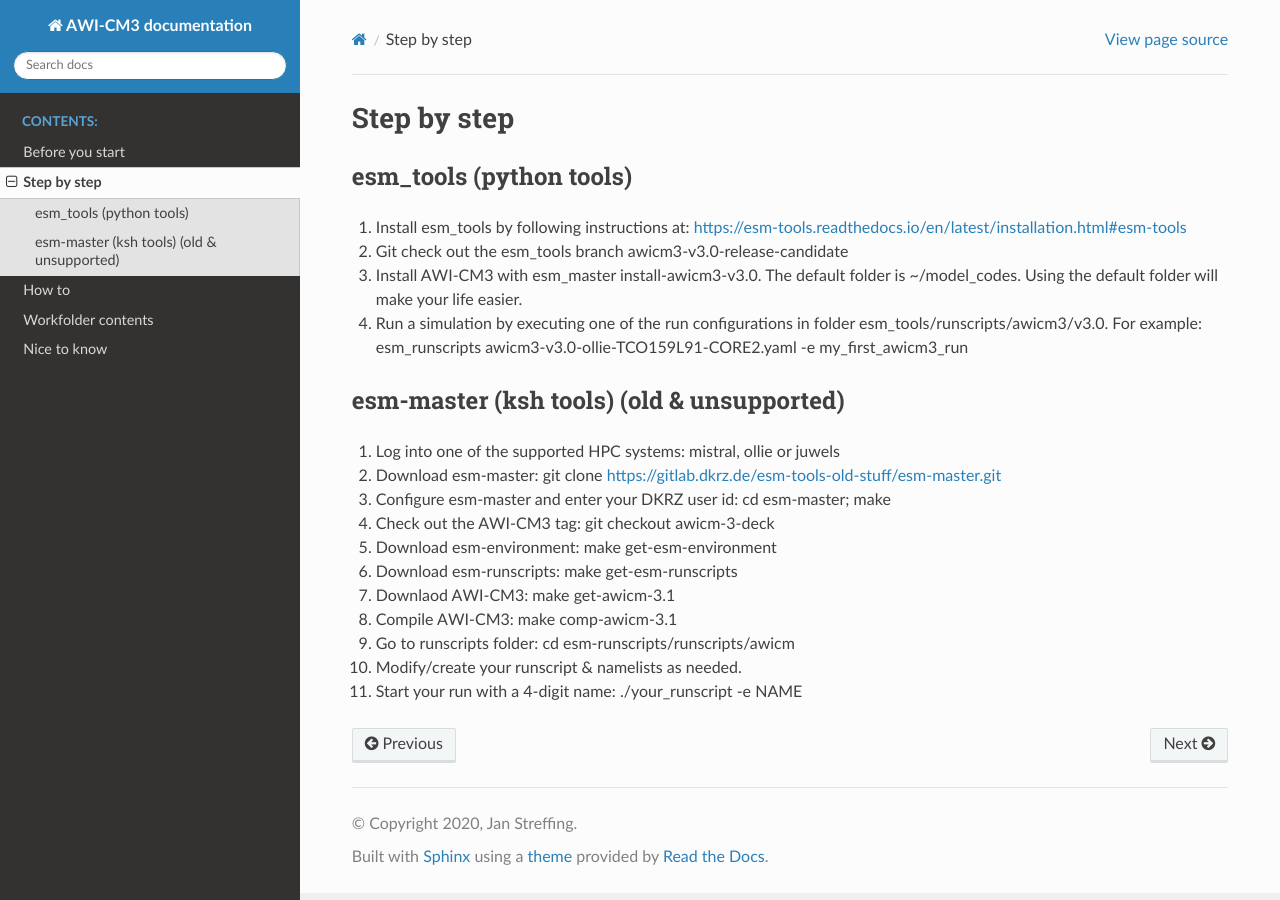
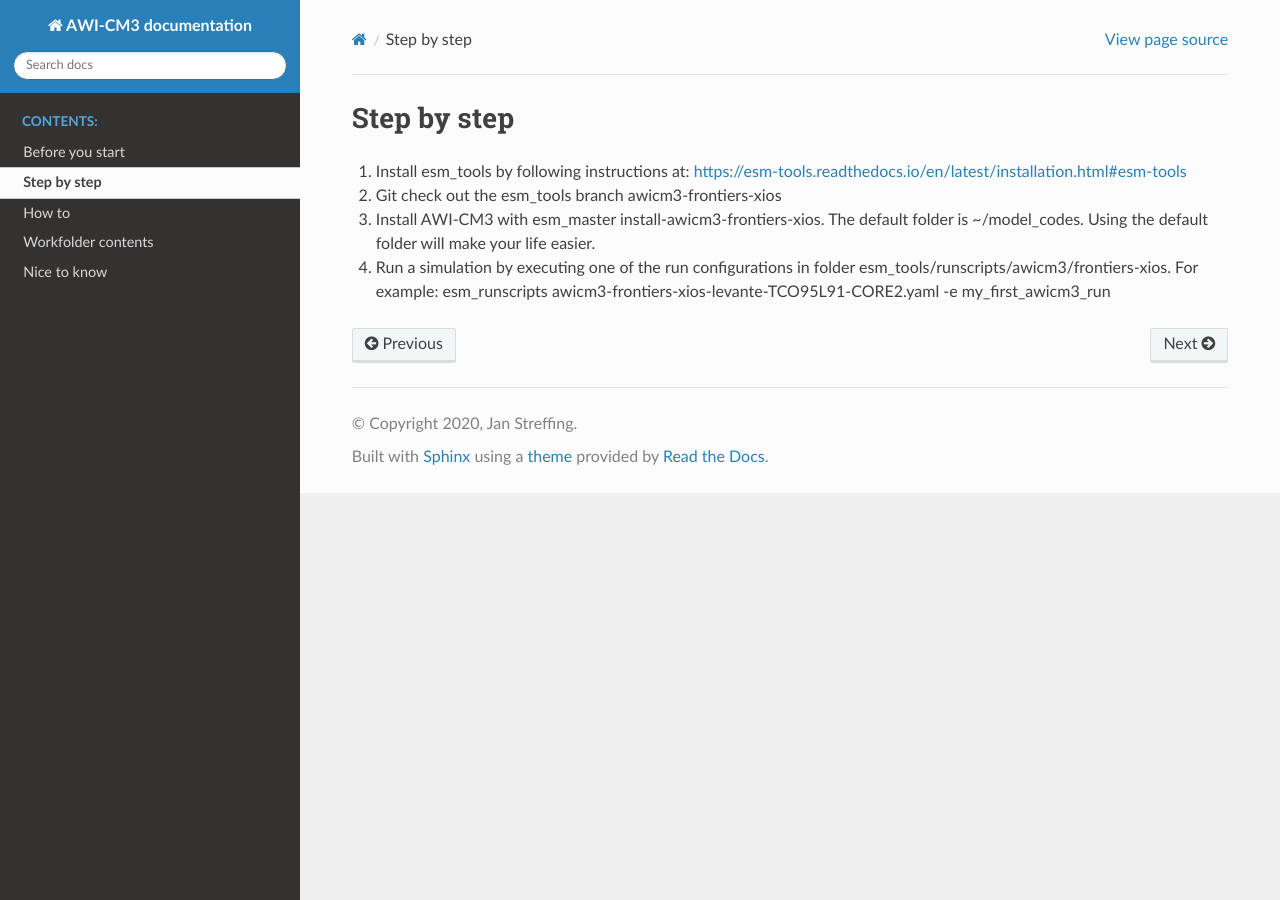
Before and after one commit to AWI-ESM/documentation_AWI-CM3, a Sphinx documentation site: the page built from source/quickstart.rst, in a window 1280 px wide. Built offline with Sphinx 7.4.7 and the Read the Docs theme 2.0.0, drawn with Linux system fonts in a browser that asks for light colours.

Commit message:
remove deprecated ksh esm_tools

```diff
--- a/source/quickstart.rst
+++ b/source/quickstart.rst
@@ -3,27 +3,7 @@
 Step by step
 ************
 
-########################
-esm_tools (python tools)
-########################
-
 1. Install esm_tools by following instructions at: https://esm-tools.readthedocs.io/en/latest/installation.html#esm-tools
-2. Git check out the esm_tools branch awicm3-v3.0-release-candidate
-3. Install AWI-CM3 with esm_master install-awicm3-v3.0. The default folder is ~/model_codes. Using the default folder will make your life easier.
-4. Run a simulation by executing one of the run configurations in folder esm_tools/runscripts/awicm3/v3.0. For example: esm_runscripts awicm3-v3.0-ollie-TCO159L91-CORE2.yaml -e my_first_awicm3_run
-
-##########################################
-esm-master (ksh tools) (old & unsupported)
-##########################################
-
-1. Log into one of the supported HPC systems: mistral, ollie or juwels
-2. Download esm-master: git clone https://gitlab.dkrz.de/esm-tools-old-stuff/esm-master.git
-3. Configure esm-master and enter your DKRZ user id: cd esm-master; make
-4. Check out the AWI-CM3 tag: git checkout awicm-3-deck
-5. Download esm-environment: make get-esm-environment
-6. Download esm-runscripts: make get-esm-runscripts
-7. Downlaod AWI-CM3: make get-awicm-3.1
-8. Compile AWI-CM3: make comp-awicm-3.1
-9. Go to runscripts folder: cd esm-runscripts/runscripts/awicm
-10. Modify/create your runscript & namelists as needed.
-11. Start your run with a 4-digit name: ./your_runscript -e NAME
+2. Git check out the esm_tools branch awicm3-frontiers-xios
+3. Install AWI-CM3 with esm_master install-awicm3-frontiers-xios. The default folder is ~/model_codes. Using the default folder will make your life easier.
+4. Run a simulation by executing one of the run configurations in folder esm_tools/runscripts/awicm3/frontiers-xios. For example: esm_runscripts awicm3-frontiers-xios-levante-TCO95L91-CORE2.yaml -e my_first_awicm3_run
```
